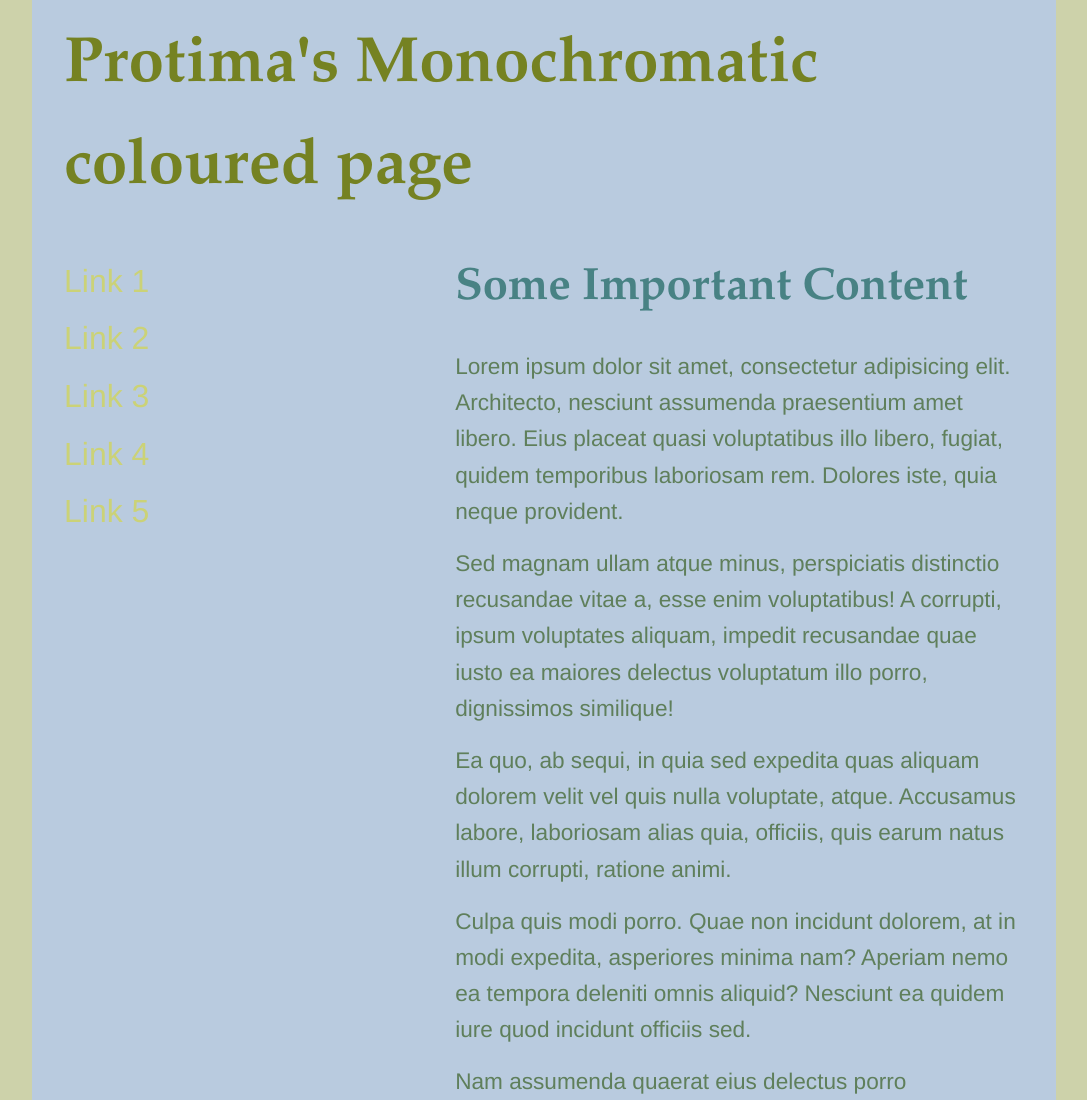
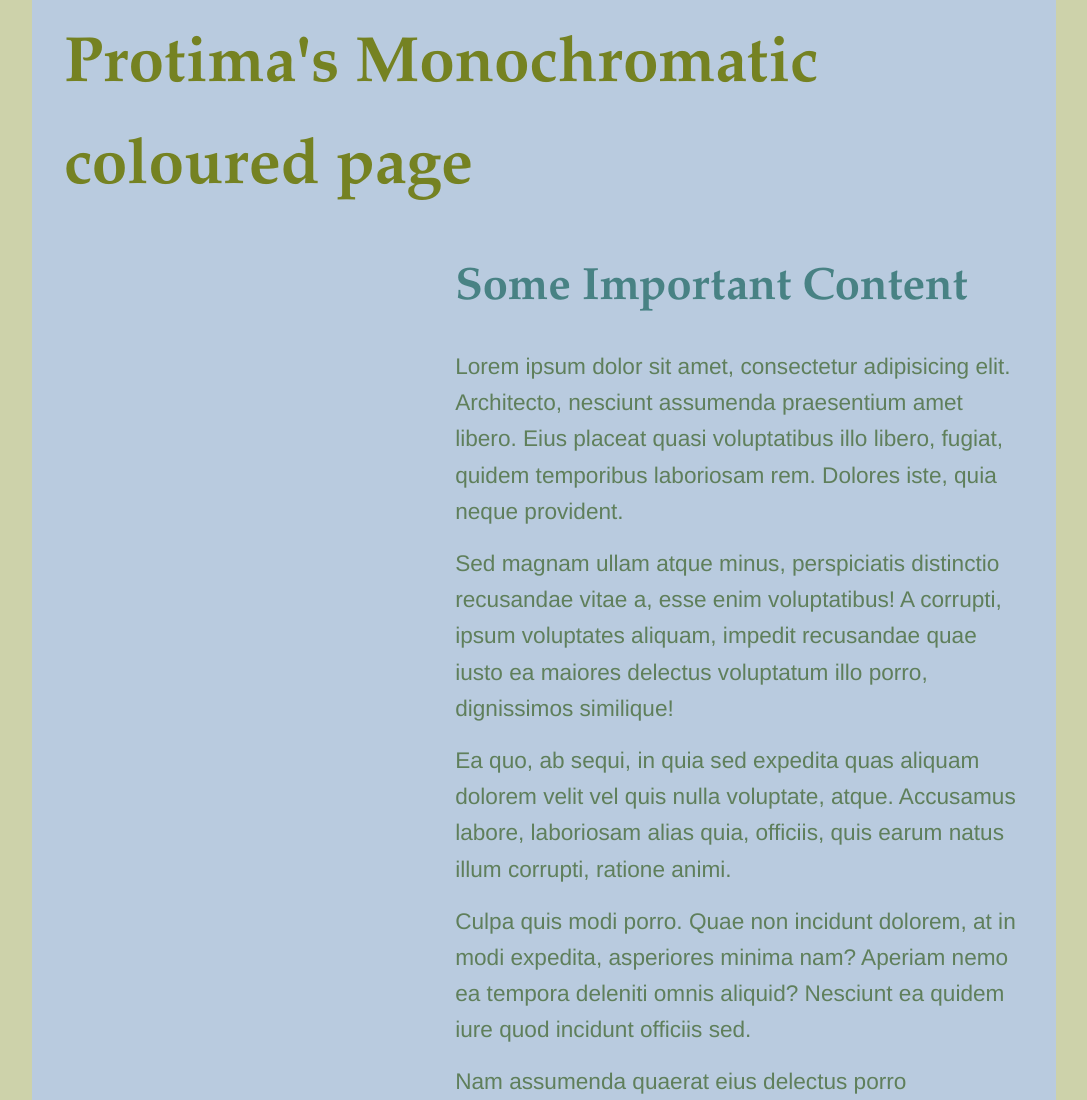
Before and after one commit to Protimaroy/colors, a plain HTML site: page index.html in a window 1280 px wide. Shown: the top 1100 px of the page, without its empty margins (96-1183 px from the left). Drawn offline with Linux system fonts and the light colour scheme.

Commit message:
chnges over links

```diff
--- a/index.html
+++ b/index.html
@@ -101,16 +101,16 @@
         </header>
         <nav>
             <ul>
-                <li><a href="#">Link 1</a></li>
-                <li><a href="#">Link 2</a></li>
-                <li><a href="#">Link 3</a></li>
-                <li><a href="#">Link 4</a></li>
-                <li><a href="#">Link 5</a></li>
+                <li><a href="#"></a></li>
+                <li><a href="#"></a></li>
+                <li><a href="#"></a></li>
+                <li><a href="#"></a></li>
+                <li><a href="#"></a></li>
             </ul>
         </nav>
         <main>
             <h2>Some Important Content</h2>
-            <p>Lorem ipsum dolor sit amet,  consectetur adipisicing elit. Architecto, nesciunt assumenda praesentium amet libero. Eius placeat quasi voluptatibus illo libero, fugiat, quidem temporibus laboriosam rem. Dolores iste, quia neque provident.</p>
+            <p>Lorem ipsum dolor sit amet, consectetur adipisicing elit. Architecto, nesciunt assumenda praesentium amet libero. Eius placeat quasi voluptatibus illo libero, fugiat, quidem temporibus laboriosam rem. Dolores iste, quia neque provident.</p>
             <p>Sed magnam ullam atque minus, perspiciatis distinctio recusandae vitae a, esse enim voluptatibus! A corrupti, ipsum voluptates aliquam, impedit recusandae quae iusto ea maiores delectus voluptatum illo porro, dignissimos similique!</p>
             <p>Ea quo, ab sequi, in quia sed expedita quas aliquam dolorem velit vel quis nulla voluptate, atque. Accusamus labore, laboriosam alias quia, officiis, quis earum natus illum corrupti, ratione animi.</p>
             <p>Culpa quis modi porro. Quae non incidunt dolorem, at in modi expedita, asperiores minima nam? Aperiam nemo ea tempora deleniti omnis aliquid? Nesciunt ea quidem iure quod incidunt officiis sed.</p>
```
Also changed, not shown: complementary.html (+5 -5 lines).
